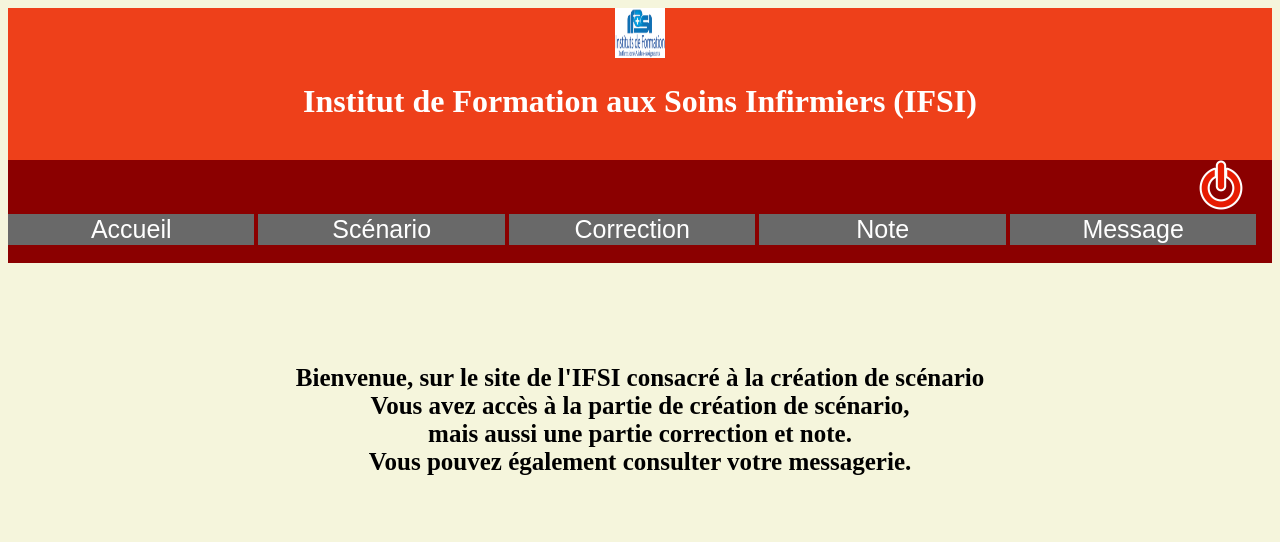
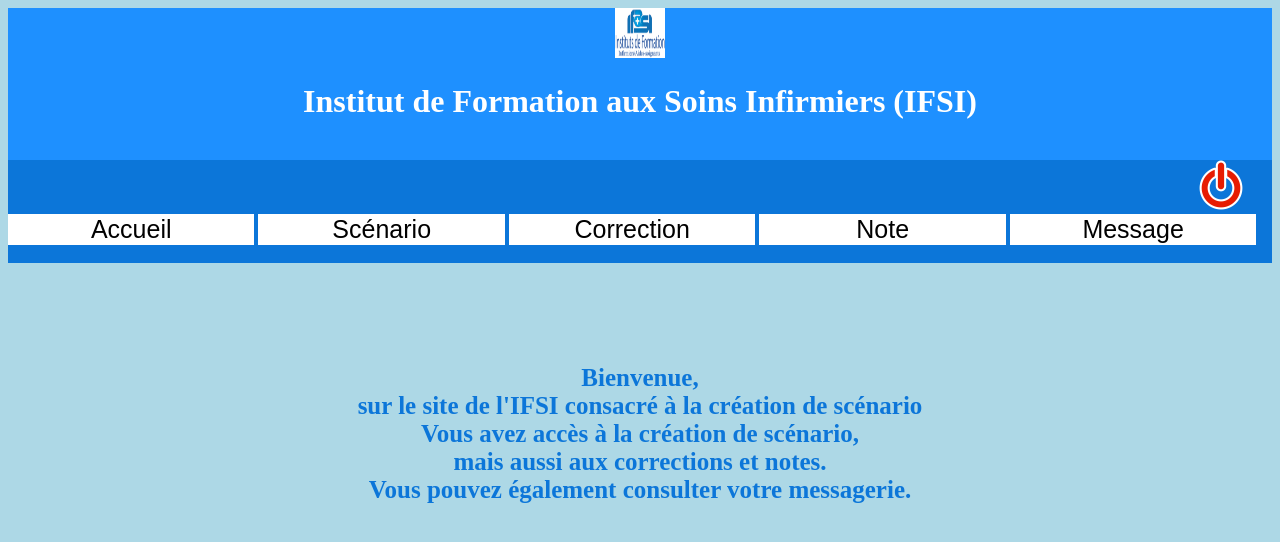
Before and after one commit to RomainSoil/SAE301, a PHP site: page /PageProf.php in a window 1280 px wide. Shown: the top 542 px of the page. Run offline with PHP 8.4, Linux system fonts and the light colour scheme.

Commit message:
changement css

```diff
--- a/PHP/Login.php
+++ b/PHP/Login.php
@@ -26,7 +26,6 @@ session_start();
 
 <!--La fleche pour revenir sur la page accueil-->
 
-<a href="Accueil.php"> <img src="image/fleche.png" class="icone" alt="" > </a>
 
 
 <!--La box de l'inscription-->
--- a/PHP/MotDePasseOublie.php
+++ b/PHP/MotDePasseOublie.php
@@ -21,7 +21,6 @@ session_start();
 </header>
 
 
-<a href="Accueil.php"> <img src="image/fleche.png" class="icone" alt=""> </a>
 
 
 
@@ -109,8 +108,7 @@ function email(){
                         $mail->CharSet='UTF-8';
                         $mail->setFrom('bulletforce59750@gmail.com', 'IFSI');
                         $mail->Subject = 'Réinitialisation de ton mot de passe';
-                        $mail->AltBody(""); 		                //Le contenu au format HTML
-
+                        $mail->AltBody('egeggrgrrg');		                //Le contenu au format HTML
                         $mail->addAddress($_POST['mail'], 'Joe User');     //Add a recipient
                         $mail->send();
                         echo 'Message has been sent';
--- a/PHP/PageProf.css
+++ b/PHP/PageProf.css
@@ -3,7 +3,7 @@ header{
     text-align: center;
     top:0;
     color: white;
-    background-color: #EE401A;
+    background-color: dodgerblue;
 
 }
 
@@ -13,8 +13,8 @@ div.deconexion{
 
 .btn-group .button {
     border: none;
-    background-color: dimgrey;
-    color: white;
+    background-color: white;
+    color: black;
     text-align: center;
     font-size: 25px;
     cursor: pointer;
@@ -24,14 +24,14 @@ div.deconexion{
 
 
 .btn-group .button:hover {
-    background-color: #EE401A;
+    background-color:dodgerblue;
     color: white;
 }
 
 
 .btn-scenario .button {
     border: none;
-    background-color: firebrick;
+    background-color: #0c76d9;
     color: white;
     text-align: center;
     font-size: 15px;
@@ -60,7 +60,7 @@ div.deconexion{
 }
 
 .btn-scenario .button:hover {
-    background-color: #EE401A;
+    background-color: #0c76d9;
     color: white;
 }
 
@@ -69,16 +69,17 @@ div.texte{
     text-align: center;
     margin-top: 8%;
     font-size: 25px;
+    color:#0c76d9;
 
 }
 div.font{
 
-    background-color: darkred;
+    background-color: #0c76d9;
 }
 
 /*page en global*/
 body{
-    background-color: beige;
+    background-color: lightblue;
 }
 
 div.footer-CreateScenario{
@@ -88,7 +89,7 @@ div.footer-CreateScenario{
     width:94%;
     font-size: 1em;
     color:white;
-    background-color: beige;
+    background-color: lightblue;
     font-weight: bold;
     position: fixed;
     bottom:1%;
@@ -104,7 +105,7 @@ div.contrainte{
 
 h2{
     text-align: center;
-    color: #EE401A;
+    color:#0c76d9;
 }
 
 div.button_Suivant{
@@ -123,7 +124,7 @@ footer{
     width:94%;
     font-size: 1em;
     color:white;
-    background-color: beige;
+    background-color: lightblue;
     font-weight: bold;
     position: static;
     bottom:1%;
--- a/PHP/PageProf.php
+++ b/PHP/PageProf.php
@@ -16,9 +16,9 @@ session_start();
 include('BarreScenarioAccueil.html');
 ?>
 <div class="texte">
-    Bienvenue, sur le site de l'IFSI consacré à la création de scénario <br>
-    Vous avez accès à la partie de création de scénario, <br>
-    mais aussi une partie correction et note. <br>
+    Bienvenue,<br> sur le site de l'IFSI consacré à la création de scénario <br>
+    Vous avez accès à la création de scénario, <br>
+    mais aussi aux corrections et notes. <br>
     Vous pouvez également consulter votre messagerie.
 
 
--- a/PHP/ScenarioProf/BarreScenario.html
+++ b/PHP/ScenarioProf/BarreScenario.html
@@ -15,7 +15,7 @@
   </header>
 <div class="font">
   <div class="deconexion">
-    <a href="../Accueil.php"> <img src="../image/retour.png" class="icone" width=50 height=50 alt="leRetour" > </a>
+    <a href="../Accueil.php"> <img src="../image/Deconnexion.png" class="icone" width=50 height=50 alt="leRetour" > </a>
   </div>
   <div class="btn-group">
     <button class="button" onclick="document.location='../PageProf.php'">Accueil</button>
--- a/PHP/chat.php
+++ b/PHP/chat.php
@@ -52,7 +52,7 @@ $_SESSION['PseudoChat']=$pseudo2;
 <!--Zone d'envoie et suppression de message-->
 
 <div class="information">
-<h2>Bonjour, <?php echo $_SESSION['PseudoChat']?></h2>
+<h2><?php echo $_SESSION['PseudoChat']?></h2>
 <br>
 <h3>Communication avec groupe <?php echo $_SESSION['IdChat'] ?></h3>
 </div>
```
Also changed, not shown: PHP/ScenarioProf/EnteteV2.css (+2 -7 lines), PHP/SiteIFSI.css (+7 -7 lines), PHP/chat.css (+6 -6 lines).
